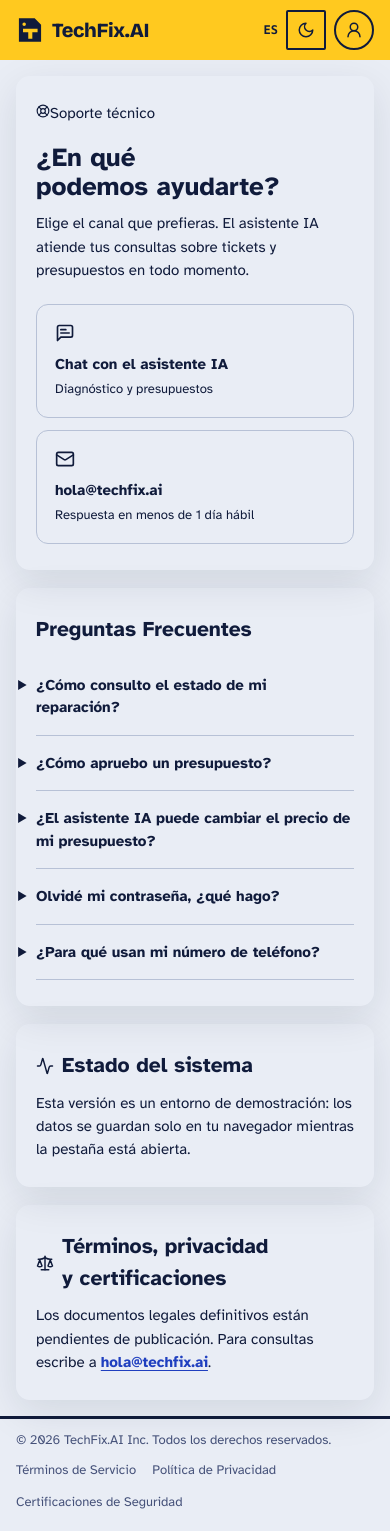
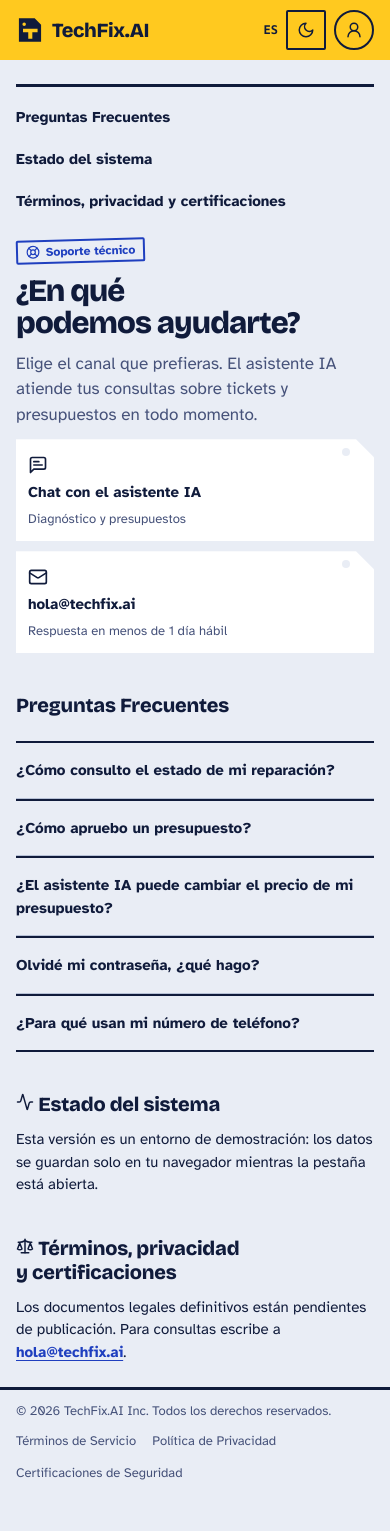
Before and after one commit to Multiagente-Servicio-Tecnico-Team/TechFixAI-frontend, a React (Vite) app: page /ayuda in a window 390 px wide. After the commit the page ends 1502 px from the top, so only its background shows below. Built offline with nearby package versions, Linux system fonts and the light colour scheme; no server answers; a web font is replaced by a local one.

Commit message:
feat: rediseñar acceso, registro, recuperación, ayuda y página 404

```diff
--- a/src/features/auth/LoginForm.jsx
+++ b/src/features/auth/LoginForm.jsx
@@ -59,15 +59,17 @@ export function LoginForm({ role, badge, title, subtitle, defaultTo, footer, api
   };
 
   return (
-    <div className="auth-card">
-      <div className="auth-card__body">
-        <span className="badge"><span className="pill__dot" />{badge}</span>
-        <h1 className="auth-title">{title}</h1>
-        <p className="auth-sub">{subtitle}</p>
-
+    <div className="auth">
+      <div className="auth__intro">
+        <span className="stamp stamp--info">{badge}</span>
+        <h1 className="auth__title">{title}</h1>
+        <p className="auth__lead">{subtitle}</p>
+        <div className="auth__links">{footer}</div>
+      </div>
+      <div className="jobtag jobtag--lg">
         <form className="form" onSubmit={submit} noValidate aria-busy={loading}>
           <FormAlert>{formError}</FormAlert>
-          <Field label="Correo electrónico" htmlFor="email" error={errors.email} className="field--mono-label">
+          <Field label="Correo electrónico" htmlFor="email" error={errors.email}>
             <InputIcon icon={AtSign}>
               <input
                 id="email"
@@ -81,7 +83,7 @@ export function LoginForm({ role, badge, title, subtitle, defaultTo, footer, api
               />
             </InputIcon>
           </Field>
-          <Field label="Contraseña" htmlFor="password" error={errors.password} className="field--mono-label">
+          <Field label="Contraseña" htmlFor="password" error={errors.password}>
             <PasswordInput
               id="password"
               icon={Lock}
@@ -91,7 +93,7 @@ export function LoginForm({ role, badge, title, subtitle, defaultTo, footer, api
               invalid={!!errors.password}
             />
           </Field>
-          <Link to="/portal/recuperar" className="link link--sm form__right">¿Olvidaste tu contraseña?</Link>
+          <Link to="/portal/recuperar" className="link form__right">¿Olvidaste tu contraseña?</Link>
           <button type="submit" className="btn btn--primary btn--block btn--lg" disabled={loading}>
             {loading ? (
               <><LoaderCircle size={18} className="spin" aria-hidden="true" /> Ingresando…</>
@@ -104,7 +106,6 @@ export function LoginForm({ role, badge, title, subtitle, defaultTo, footer, api
           )}
         </form>
       </div>
-      <div className="auth-card__foot">{footer}</div>
     </div>
   );
 }
--- a/src/features/auth/Recover.jsx
+++ b/src/features/auth/Recover.jsx
@@ -34,23 +34,24 @@ export default function Recover({ api = defaultApi }) {
   };
 
   return (
-    <div className="auth-stack">
-      <BackLink to="/portal/acceso" mono>Volver a iniciar sesión</BackLink>
-      <div className="auth-card auth-card--accent auth-card--left">
-        <div className="auth-card__body">
-          <span className="badge"><ShieldCheck size={14} aria-hidden="true" />Seguridad de cuenta · Soporte técnico</span>
+    <div className="auth">
+      <div className="auth__intro">
+        <BackLink to="/portal/acceso">Volver a iniciar sesión</BackLink>
+        <span className="stamp stamp--info"><ShieldCheck size={14} aria-hidden="true" />Seguridad de cuenta · Soporte técnico</span>
+        <h1 className="auth__title">{sent ? "Revisa tu correo" : "¿Olvidaste tu contraseña?"}</h1>
+      </div>
+      <div className="jobtag jobtag--lg">
           {sent ? (
-            <div className="success-state">
-              <span className="success-state__icon"><MailCheck size={26} aria-hidden="true" /></span>
-              <h1 className="auth-title">Revisa tu correo</h1>
-              <p className="auth-sub">
+            <div className="result">
+              <span className="result__seal"><MailCheck size={26} aria-hidden="true" /></span>
+              <p>
                 Si <strong>{email.trim()}</strong> está registrado, recibirás un enlace de restablecimiento válido durante 15 minutos.
                 Revisa también tu carpeta de spam.
               </p>
-              <div className="btn-row btn-row--start">
-                <button type="button" className="btn btn--ghost" onClick={() => setSent(false)}>Usar otro correo</button>
+              <div className="btn-row">
+                <button type="button" className="btn" onClick={() => setSent(false)}>Usar otro correo</button>
                 {api.mode === "mock" && (
-                  <Link to="/portal/restablecer?token=demo" className="btn btn--soft">Abrir enlace de prueba</Link>
+                  <Link to="/portal/restablecer?token=demo" className="btn">Abrir enlace de prueba</Link>
                 )}
               </div>
               {api.mode === "mock" && (
@@ -59,8 +60,7 @@ export default function Recover({ api = defaultApi }) {
             </div>
           ) : (
             <>
-              <h1 className="auth-title">¿Olvidaste tu contraseña?</h1>
-              <p className="auth-sub">
+              <p>
                 Introduce el correo electrónico asociado a tu cuenta de TechFix.AI para recibir un enlace seguro de
                 restablecimiento de contraseña temporal (válido durante 15 minutos).
               </p>
@@ -95,8 +95,7 @@ export default function Recover({ api = defaultApi }) {
               </form>
             </>
           )}
-          <Link to="/portal/acceso" className="link link--strong">← Volver a Iniciar Sesión</Link>
-        </div>
+          <Link to="/portal/acceso" className="link">← Volver a Iniciar Sesión</Link>
       </div>
     </div>
   );
--- a/src/features/auth/Register.jsx
+++ b/src/features/auth/Register.jsx
@@ -70,17 +70,19 @@ export default function Register({ api = defaultApi }) {
   };
 
   return (
-    <div className="auth-card auth-card--wide">
-      <div className="auth-card__body">
-        <div className="auth-head-center">
-          <h1 className="auth-title">Crear Cuenta de Cliente</h1>
-          <p className="auth-sub">
-            Únete a TechFix.AI para registrar tus dispositivos, solicitar triage inteligente y gestionar garantías en tiempo real.
-          </p>
-        </div>
-
+    <div className="auth auth--wide">
+      <div className="auth__intro">
+        <h1 className="auth__title">Crear Cuenta de Cliente</h1>
+        <p className="auth__lead">
+          Únete a TechFix.AI para registrar tus dispositivos, solicitar triage inteligente y gestionar garantías en tiempo real.
+        </p>
+        <p className="auth__links">¿Ya tienes una cuenta registrada? <Link to="/portal/acceso" className="link">Inicia sesión aquí</Link></p>
+      </div>
+      <div className="jobtag jobtag--lg">
         <form className="form" onSubmit={submit} noValidate aria-busy={loading}>
           <FormAlert>{formError}</FormAlert>
+          <div className="reg-grid">
+          <div className="reg-grid__col">
           <Field label="Nombre y Apellido" htmlFor="name" error={errors.name}>
             <InputIcon icon={Contact}>
               <input id="name" className="input input--icon" placeholder="Martín Gómez" autoComplete="name" value={form.name} onChange={set("name")} aria-invalid={!!errors.name || undefined} />
@@ -97,14 +99,14 @@ export default function Register({ api = defaultApi }) {
             label="Teléfono Móvil"
             htmlFor="phone"
             error={errors.phone}
-            hint={<span className="hint-teal"><BellRing size={13} aria-hidden="true" /> Utilizado exclusivamente para avisos de retiro y actualizaciones de triage.</span>}
+            hint={<span className="hint-ok"><BellRing size={13} aria-hidden="true" /> Utilizado exclusivamente para avisos de retiro y actualizaciones de triage.</span>}
           >
             <div className="phone-row">
               <select className="input select phone-row__prefix" value={form.prefix} onChange={set("prefix")} aria-label="Código de país">
-                <option value="+51">🇵🇪 +51</option>
-                <option value="+56">🇨🇱 +56</option>
-                <option value="+57">🇨🇴 +57</option>
-                <option value="+52">🇲🇽 +52</option>
+                <option value="+51">PE +51</option>
+                <option value="+56">CL +56</option>
+                <option value="+57">CO +57</option>
+                <option value="+52">MX +52</option>
               </select>
               <InputIcon icon={Smartphone}>
                 <input id="phone" type="tel" inputMode="tel" className="input input--icon" placeholder="987 654 321" autoComplete="tel-national" value={form.phone} onChange={set("phone")} aria-invalid={!!errors.phone || undefined} />
@@ -112,6 +114,8 @@ export default function Register({ api = defaultApi }) {
             </div>
           </Field>
 
+          </div>
+          <div className="reg-grid__col">
           <PasswordFields
             password={form.password}
             confirm={form.confirm}
@@ -119,6 +123,8 @@ export default function Register({ api = defaultApi }) {
             onConfirm={set("confirm")}
             errors={errors}
           />
+          </div>
+          </div>
 
           <div className="field">
             <label className="check">
@@ -138,7 +144,6 @@ export default function Register({ api = defaultApi }) {
               <>Crear Mi Cuenta <ArrowRight size={18} aria-hidden="true" /></>
             )}
           </button>
-          <p className="auth-alt">¿Ya tienes una cuenta registrada? <Link to="/portal/acceso" className="link">Inicia sesión aquí</Link></p>
         </form>
       </div>
     </div>
--- a/src/features/auth/Reset.jsx
+++ b/src/features/auth/Reset.jsx
@@ -52,30 +52,28 @@ function ResetForm({ token, api }) {
   };
 
   return (
-    <div className="auth-stack">
-      <BackLink to="/portal/acceso" mono>Volver a iniciar sesión</BackLink>
-      <div className="auth-card auth-card--accent auth-card--left">
-        <div className="auth-card__body">
-          <span className="badge"><ShieldCheck size={14} aria-hidden="true" />Seguridad de cuenta · Nueva contraseña</span>
-
+    <div className="auth">
+      <div className="auth__intro">
+        <BackLink to="/portal/acceso">Volver a iniciar sesión</BackLink>
+        <span className="stamp stamp--info"><ShieldCheck size={14} aria-hidden="true" />Seguridad de cuenta · Nueva contraseña</span>
+        <h1 className="auth__title">{done ? "Contraseña actualizada" : tokenError ? "Enlace no válido" : "Crea una nueva contraseña"}</h1>
+      </div>
+      <div className="jobtag jobtag--lg">
           {done ? (
-            <div className="success-state">
-              <span className="success-state__icon"><CircleCheck size={26} aria-hidden="true" /></span>
-              <h1 className="auth-title">Contraseña actualizada</h1>
-              <p className="auth-sub">Ya puedes ingresar a tu portal con la nueva contraseña. Por seguridad, el enlace dejó de ser válido.</p>
+            <div className="result">
+              <span className="result__seal"><CircleCheck size={26} aria-hidden="true" /></span>
+              <p>Ya puedes ingresar a tu portal con la nueva contraseña. Por seguridad, el enlace dejó de ser válido.</p>
               <Link to="/portal/acceso" className="btn btn--primary">Iniciar sesión <ArrowRight size={18} aria-hidden="true" /></Link>
             </div>
           ) : tokenError ? (
-            <div className="success-state">
-              <span className="success-state__icon success-state__icon--warn"><LinkIcon size={24} aria-hidden="true" /></span>
-              <h1 className="auth-title">Enlace no válido</h1>
-              <p className="auth-sub">{tokenError} Los enlaces de restablecimiento duran 15 minutos y solo pueden usarse una vez.</p>
+            <div className="result">
+              <span className="result__seal result__seal--warn"><LinkIcon size={24} aria-hidden="true" /></span>
+              <p>{tokenError} Los enlaces de restablecimiento duran 15 minutos y solo pueden usarse una vez.</p>
               <Link to="/portal/recuperar" className="btn btn--primary">Solicitar un nuevo enlace <ArrowRight size={18} aria-hidden="true" /></Link>
             </div>
           ) : (
             <>
-              <h1 className="auth-title">Crea una nueva contraseña</h1>
-              <p className="auth-sub">Elige una contraseña segura que no hayas usado antes en TechFix.AI.</p>
+              <p>Elige una contraseña segura que no hayas usado antes en TechFix.AI.</p>
               <form className="form" onSubmit={submit} noValidate aria-busy={loading}>
                 <FormAlert>{formError}</FormAlert>
                 <PasswordFields
@@ -97,7 +95,6 @@ function ResetForm({ token, api }) {
               </form>
             </>
           )}
-        </div>
       </div>
     </div>
   );
--- a/src/features/help/Help.jsx
+++ b/src/features/help/Help.jsx
@@ -28,29 +28,32 @@ const faqs = [
 export default function Help() {
   return (
     <div className="help">
-      <div className="auth-card auth-card--wide auth-card--left">
-        <div className="auth-card__body">
-          <span className="badge"><LifeBuoy size={14} aria-hidden="true" />Soporte técnico</span>
-          <h1 className="auth-title">¿En qué podemos ayudarte?</h1>
-          <p className="auth-sub">Elige el canal que prefieras. El asistente IA atiende tus consultas sobre tickets y presupuestos en todo momento.</p>
-          <div className="help-cards">
-            <Link to="/portal/asistente" className="help-card">
+      <nav className="help__index" aria-label="Contenido de la ayuda">
+        <a href="#faq">Preguntas Frecuentes</a>
+        <a href="#estado">Estado del sistema</a>
+        <a href="#legal">Términos, privacidad y certificaciones</a>
+      </nav>
+      <div className="help__content">
+        <div className="help__head">
+          <span className="stamp stamp--info"><LifeBuoy size={14} aria-hidden="true" />Soporte técnico</span>
+          <h1 className="auth__title">¿En qué podemos ayudarte?</h1>
+          <p className="auth__lead">Elige el canal que prefieras. El asistente IA atiende tus consultas sobre tickets y presupuestos en todo momento.</p>
+          <div className="help-channels">
+            <Link to="/portal/asistente" className="jobtag help-channel">
               <MessageSquareText size={20} aria-hidden="true" />
               <strong>Chat con el asistente IA</strong>
               <span>Diagnóstico y presupuestos</span>
             </Link>
-            <a href="mailto:hola@techfix.ai" className="help-card">
+            <a href="mailto:hola@techfix.ai" className="jobtag help-channel">
               <Mail size={20} aria-hidden="true" />
               <strong>hola@techfix.ai</strong>
               <span>Respuesta en menos de 1 día hábil</span>
             </a>
           </div>
         </div>
-      </div>
 
-      <section id="faq" className="auth-card auth-card--wide auth-card--left">
-        <div className="auth-card__body">
-          <h2 className="section-title">Preguntas Frecuentes</h2>
+      <section id="faq">
+          <h2 className="subtitle">Preguntas Frecuentes</h2>
           <div className="faq">
             {faqs.map((f) => (
               <details key={f.q}>
@@ -59,22 +62,18 @@ export default function Help() {
               </details>
             ))}
           </div>
-        </div>
       </section>
 
-      <section id="estado" className="auth-card auth-card--wide auth-card--left">
-        <div className="auth-card__body">
-          <h2 className="section-title"><Activity size={18} aria-hidden="true" /> Estado del sistema</h2>
-          <p className="auth-sub">Esta versión es un entorno de demostración: los datos se guardan solo en tu navegador mientras la pestaña está abierta.</p>
-        </div>
+      <section id="estado">
+          <h2 className="subtitle"><Activity size={18} aria-hidden="true" /> Estado del sistema</h2>
+          <p>Esta versión es un entorno de demostración: los datos se guardan solo en tu navegador mientras la pestaña está abierta.</p>
       </section>
 
-      <section id="legal" className="auth-card auth-card--wide auth-card--left">
-        <div className="auth-card__body">
-          <h2 className="section-title"><Scale size={18} aria-hidden="true" /> Términos, privacidad y certificaciones</h2>
-          <p className="auth-sub">Los documentos legales definitivos están pendientes de publicación. Para consultas escribe a <a className="link" href="mailto:hola@techfix.ai">hola@techfix.ai</a>.</p>
-        </div>
+      <section id="legal">
+          <h2 className="subtitle"><Scale size={18} aria-hidden="true" /> Términos, privacidad y certificaciones</h2>
+          <p>Los documentos legales definitivos están pendientes de publicación. Para consultas escribe a <a className="link" href="mailto:hola@techfix.ai">hola@techfix.ai</a>.</p>
       </section>
+      </div>
     </div>
   );
 }
--- a/src/features/help/NotFound.jsx
+++ b/src/features/help/NotFound.jsx
@@ -3,17 +3,15 @@ import { Compass } from "lucide-react";
 
 export default function NotFound() {
   return (
-    <div className="auth-card">
-      <div className="auth-card__body auth-head-center">
-        <span className="success-state__icon"><Compass size={26} aria-hidden="true" /></span>
-        <p className="mono-label">Error 404</p>
-        <h1 className="auth-title">Esta página no existe</h1>
-        <p className="auth-sub">Puede que el enlace esté incompleto o que la página se haya movido.</p>
+    <div className="jobtag jobtag--lg lost">
+        <span className="result__seal result__seal--warn"><Compass size={26} aria-hidden="true" /></span>
+        <p className="kicker">Error 404</p>
+        <h1 className="auth__title">Esta página no existe</h1>
+        <p className="auth__lead">Puede que el enlace esté incompleto o que la página se haya movido.</p>
         <div className="btn-row">
           <Link to="/" className="btn btn--primary">Ir al inicio</Link>
-          <Link to="/portal/acceso" className="btn btn--ghost">Portal de clientes</Link>
+          <Link to="/portal/acceso" className="btn">Portal de clientes</Link>
         </div>
-      </div>
     </div>
   );
 }
--- a/src/main.jsx
+++ b/src/main.jsx
@@ -6,6 +6,7 @@ import { StoreProvider } from "./state/store.jsx";
 import "./shared/styles/index.css";
 import "./features/landing/landing.css";
 import "./shared/styles/shell.css";
+import "./shared/styles/auth.css";
 import "./shared/styles/screens.css";
 
 ReactDOM.createRoot(document.getElementById("root")).render(
--- /dev/null
+++ b/src/shared/styles/auth.css
@@ -0,0 +1,60 @@
+/* Acceso, registro, recuperación, ayuda y 404: mensaje a la izquierda y etiqueta de trabajo a la derecha. */
+.auth { display: grid; grid-template-columns: minmax(0, 1fr) minmax(0, 1fr); gap: 32px 64px; align-items: start; padding: 32px 0; }
+.auth--wide { grid-template-columns: minmax(0, 0.7fr) minmax(0, 1.3fr); }
+.auth__intro { display: grid; gap: 14px; justify-items: start; position: sticky; top: calc(var(--strip-h) + 32px); }
+.auth__title { font: 800 clamp(32px, 4.6vw, 60px)/1.02 var(--font-display); letter-spacing: -0.03em; }
+.auth__lead { max-width: 46ch; font-size: var(--size-md); color: var(--text-2); }
+.auth__links { display: grid; gap: 4px; padding-top: 12px; border-top: var(--rule) solid var(--text); width: 100%; }
+.auth__links a { display: inline-flex; min-height: 24px; }
+.auth__right { align-self: end; justify-self: end; }
+
+.reg-grid { display: grid; grid-template-columns: repeat(2, minmax(0, 1fr)); gap: 20px 24px; align-items: start; }
+.reg-grid__col { display: grid; gap: 16px; min-width: 0; }
+.phone-row { display: grid; grid-template-columns: 96px minmax(0, 1fr); gap: 6px; }
+.hint-ok { display: inline-flex; align-items: flex-start; gap: 6px; }
+.hint-ok svg { margin-top: 3px; }
+
+.strength { font-size: var(--size-xs); font-weight: 700; color: var(--text-2); }
+.meter { height: 8px; margin-top: 4px; background: var(--surface-2); }
+.meter__bar { display: block; height: 100%; background: var(--danger); transition: width var(--base) var(--ease); }
+.meter__bar--3 { background: var(--warn); }
+.meter__bar--4 { background: var(--ok); }
+.rules { display: grid; gap: 2px; margin-top: 6px; font-size: var(--size-sm); color: var(--text-2); }
+.rules li { display: flex; align-items: center; gap: 6px; }
+.rules li.is-ok { color: var(--ok); font-weight: 700; }
+.match { display: inline-flex; align-items: center; gap: 4px; font-size: var(--size-xs); font-weight: 700; color: var(--ok); }
+.form__right { justify-self: end; font-size: var(--size-sm); }
+
+.result { display: grid; gap: 12px; justify-items: start; }
+.result__seal { display: grid; place-items: center; width: 56px; height: 56px; border: var(--rule) solid var(--ok); color: var(--ok); transform: rotate(-4deg); }
+.result__seal--warn { border-color: var(--warn); color: var(--warn); }
+
+/* ---------- Ayuda ---------- */
+.help { display: grid; grid-template-columns: minmax(0, 260px) minmax(0, 1fr); gap: 32px 48px; align-items: start; padding: 16px 0; }
+.help__index { position: sticky; top: calc(var(--strip-h) + 24px); display: grid; gap: 2px; padding-top: 10px; border-top: var(--rule) solid var(--text); }
+.help__index a { display: flex; align-items: center; min-height: var(--control); font-weight: 700; }
+.help__index a:hover { text-decoration: underline; text-underline-offset: 3px; }
+.help__content { display: grid; gap: 40px; min-width: 0; }
+.help__content section { display: grid; gap: 12px; }
+.help__head { display: grid; gap: 12px; }
+.help-channels { display: grid; grid-template-columns: repeat(auto-fit, minmax(min(100%, 240px), 1fr)); gap: 10px; }
+.help-channel { padding-top: 16px; }
+.help-channel:hover strong { text-decoration: underline; text-underline-offset: 3px; }
+.help-channel span { color: var(--text-2); font-size: var(--size-sm); }
+.faq details { border-top: var(--border) solid var(--text); }
+.faq details:last-child { border-bottom: var(--border) solid var(--text); }
+.faq summary { display: flex; align-items: center; min-height: 48px; padding: 8px 0; font-weight: 700; cursor: pointer; }
+.faq p { padding-bottom: 14px; max-width: 70ch; color: var(--text-2); }
+
+/* ---------- 404 ---------- */
+.lost { display: grid; gap: 16px; justify-items: start; max-width: 640px; margin: 32px auto; }
+
+@media (max-width: 900px) {
+  .auth, .auth--wide, .help { grid-template-columns: minmax(0, 1fr); padding: 8px 0; }
+  .auth__intro, .help__index { position: static; }
+  .auth__title { font-size: clamp(28px, 8vw, 40px); }
+  .auth__right { justify-self: stretch; }
+}
+@media (max-width: 640px) {
+  .reg-grid { grid-template-columns: minmax(0, 1fr); }
+}
```
